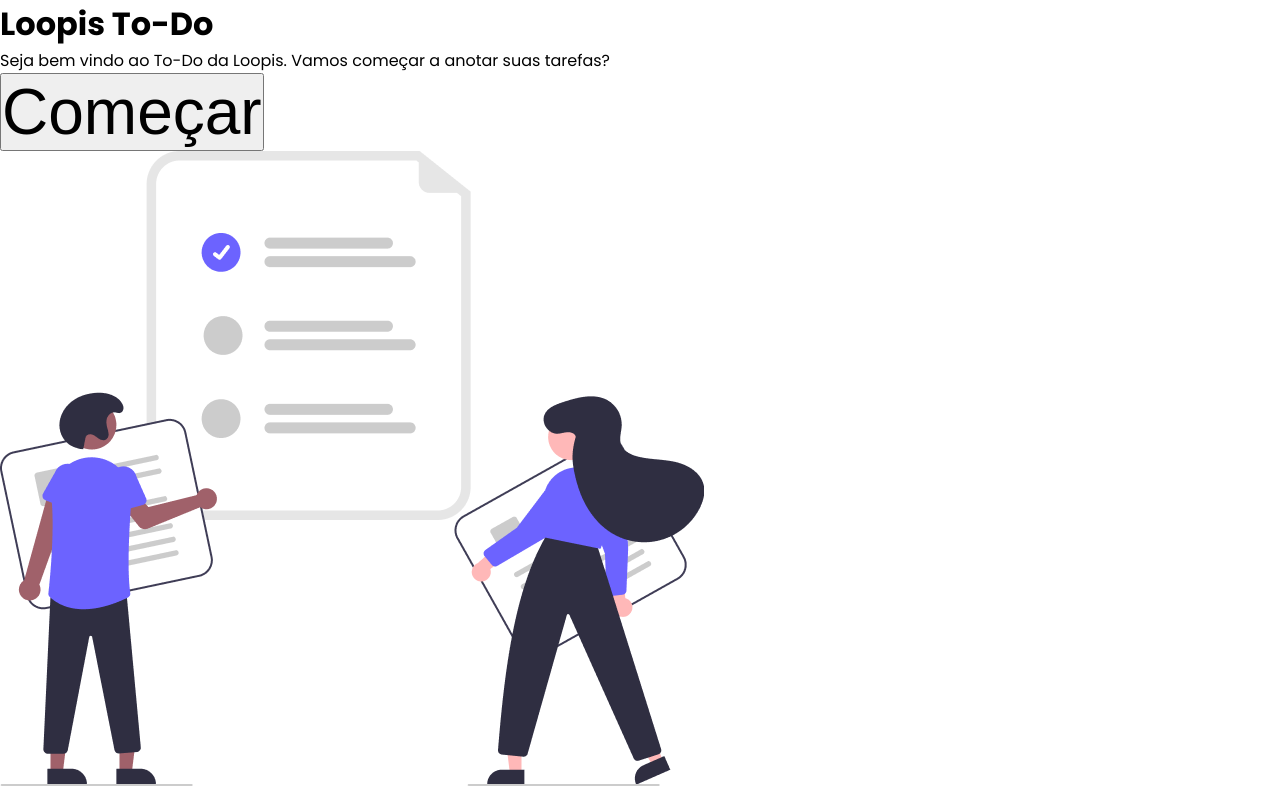
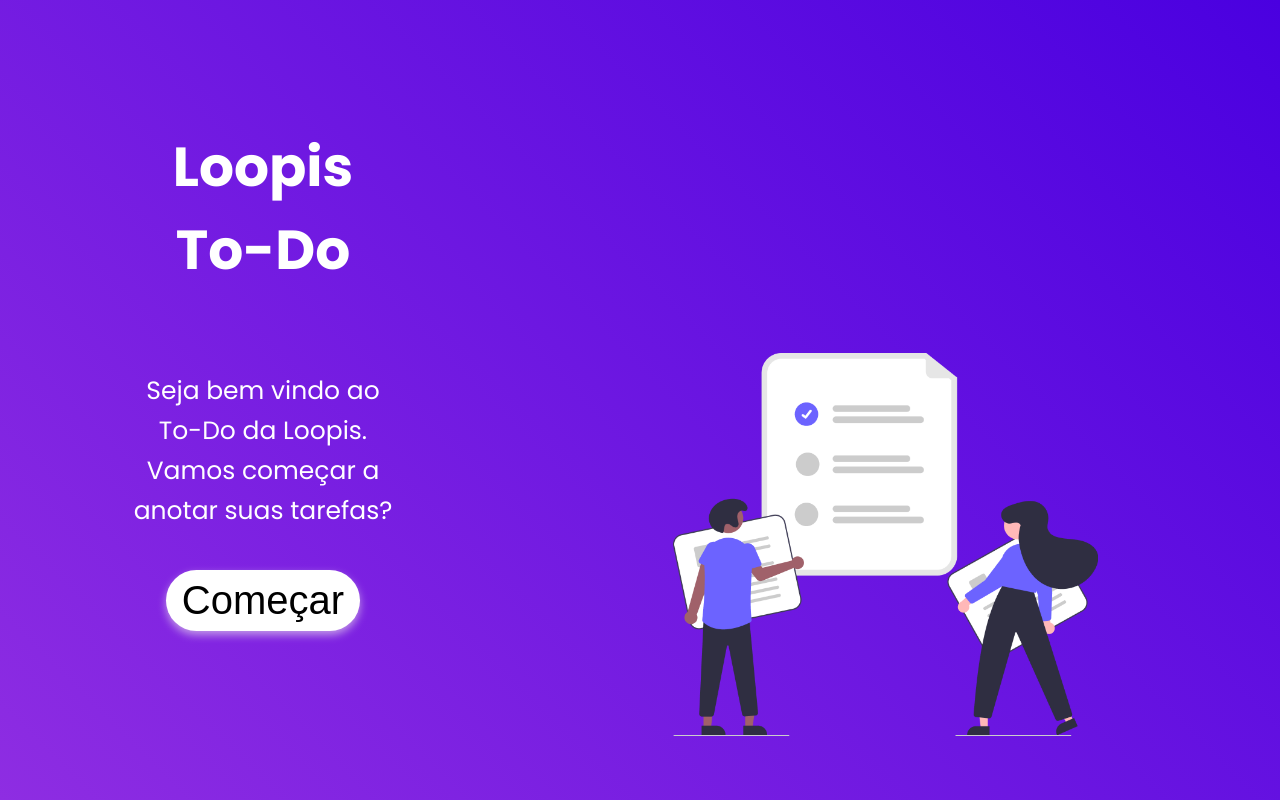
Before and after one commit to jwnathas/seletivo-loopis, a plain HTML site: page loopis.html in a window 1280 px wide. Drawn offline with Linux system fonts and the light colour scheme.

Commit message:
Home page addition

```diff
--- a/loopis.html
+++ b/loopis.html
@@ -11,8 +11,8 @@
 
 <body>
     <div class="main">
-        <h1> Loopis To-Do </h1>
-        <p>Seja bem vindo ao To-Do da Loopis. Vamos começar a anotar suas tarefas?</p>
+        <h1> Loopis To-Do </h1><br>
+        <p>Seja bem vindo ao To-Do da Loopis. Vamos começar a anotar suas tarefas?</p><br>
         <button href="#">Começar</button>
     </div>
     <div class="image-people">
--- a/style.css
+++ b/style.css
@@ -3,14 +3,70 @@
 *{
     margin: 0;
     padding: 0;
+    border: 0;
+    box-sizing: border-box;
 }
 
 body {
-    font-family: Poppins, sans-serif;
+    background: linear-gradient(45deg, #8e2de2, #4a00e0);
+    background-repeat: no-repeat;
+    min-height: 100vh;
+    min-width: 100vw;
+    display: flex;
+    font-family: "Poppins", sans-serif ;
+}
 
+.main {
+    margin-top: 125px;
+    margin-left: 125px;
+    align-items: left;
+    text-align: center;
+    width: 25%;
 }
 
 .main button {
-    font-size: 4em;
+    font-size: 2.5em;
+    margin: 5% auto;
+    padding: 0.2em 0.4em;
+    background-color: white;
+    border-radius: 1em;
+    border: 0;
+    box-shadow: 0 4px 8px #c298e7;
+    cursor: pointer;
+    transition: all 400ms ease;
+}
 
+.main button:hover{
+    background-color: #dbd9d9;
 }
+
+.main button:active {
+    background-color: white;
+}
+
+.main h1 {
+    text-align: center;
+    color: white;
+    font-size: 55px;
+    margin-bottom: 1em;
+}
+
+.main p {
+    color: white;
+    align-items: left;
+    text-align: center;
+    line-height: 40px;
+    font-size: 25px;
+}
+
+.image-people {
+    display: flex;
+    align-items: flex-end;
+    padding-left: 17rem;
+    padding-right: 0;
+    padding-bottom: 4rem;
+}
+
+.image-people img {
+    width: 70%;
+}
```
